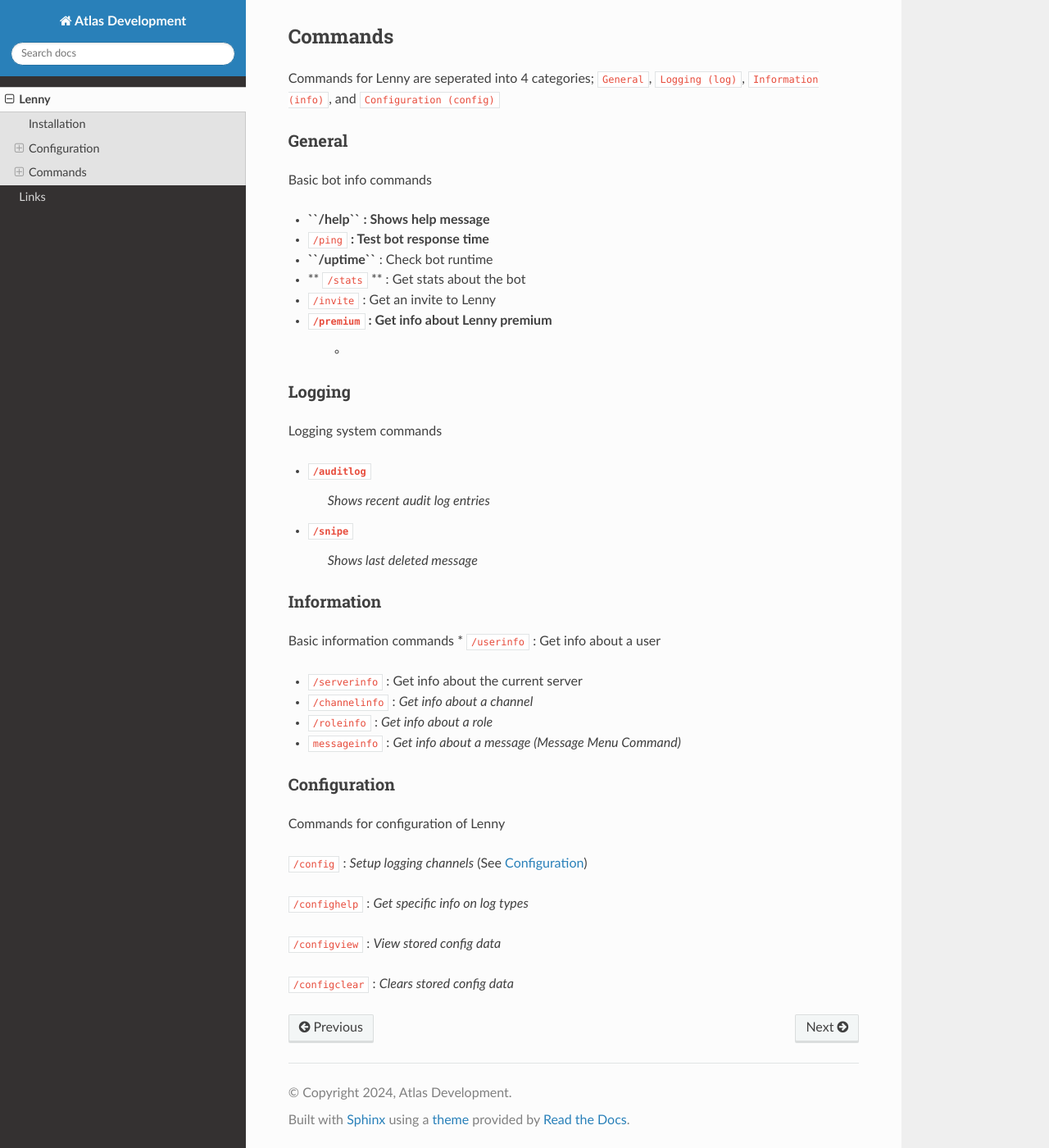
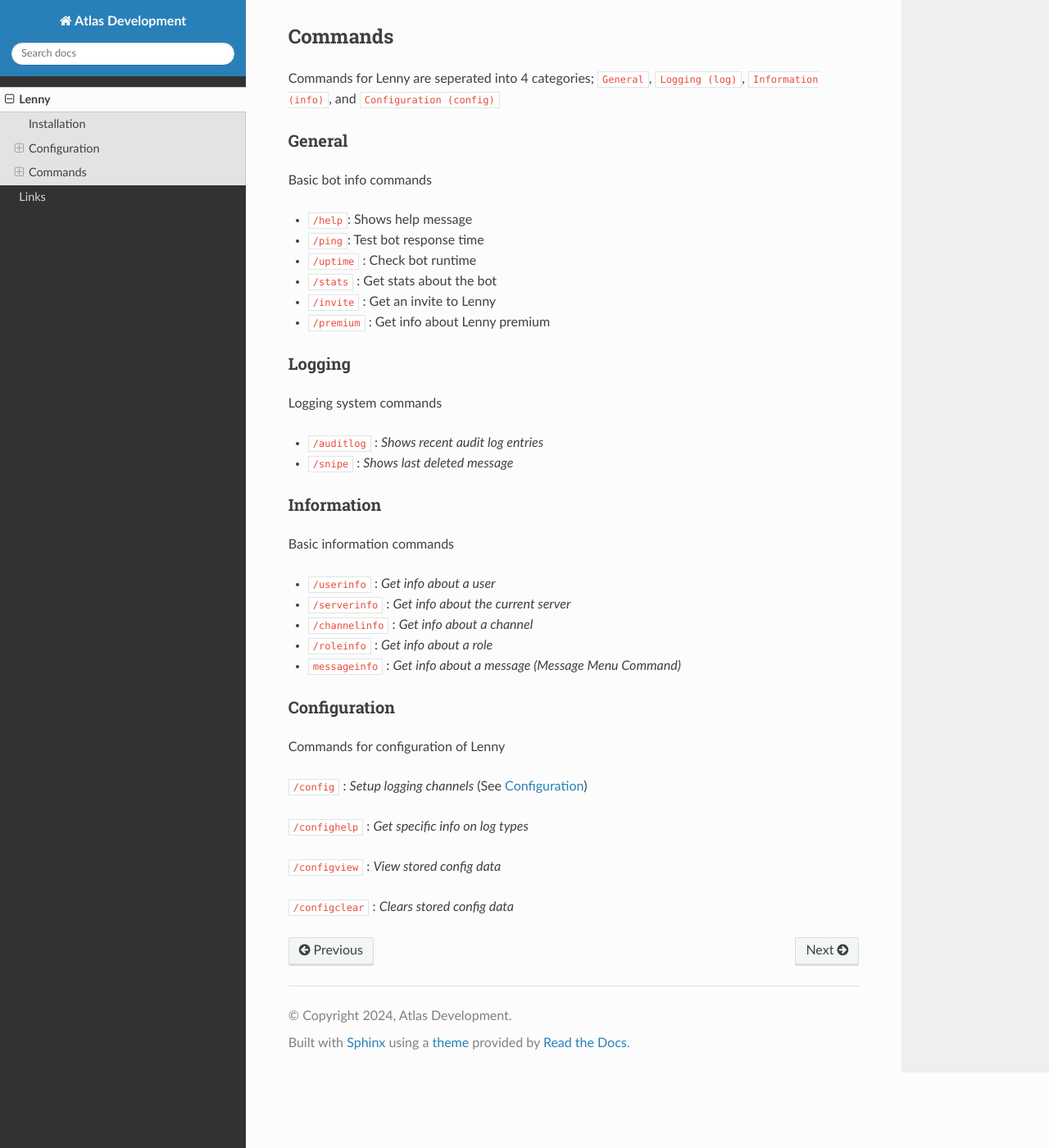
Before and after one commit to madebyatlas/docs, a Sphinx documentation site: the page built from docs/source/lenny.rst, in a window 1280 px wide and 1400 px high, scrolled down 1502 px. Shown: the whole window at 82% size. Built offline with Sphinx 7.4.7 and the Read the Docs theme 3.1.0, drawn with Linux system fonts in a browser that asks for light colours.

```diff
--- a/docs/source/lenny.rst
+++ b/docs/source/lenny.rst
@@ -74,37 +74,35 @@ General
 
 Basic bot info commands
 
-* **``/help``** **: Shows help message**
+* ``/help``: Shows help message
 
-* ``/ping`` **: Test bot response time**
+* ``/ping``: Test bot response time
 
-* **``/uptime``** : Check bot runtime
+* ``/uptime`` : Check bot runtime
 
-* ** ``/stats`` ** : Get stats about the bot
+* ``/stats`` : Get stats about the bot
 
 * ``/invite`` : Get an invite to Lenny
 
 * ``/premium`` : Get info about Lenny premium
-   -
 
 Logging
 -------
 
 Logging system commands
 
-* ``/auditlog``
-   *Shows recent audit log entries*
+* ``/auditlog`` : *Shows recent audit log entries*
 
-* ``/snipe``
-   *Shows last deleted message*
+* ``/snipe`` : *Shows last deleted message*
 
 Information
 -----------
 
 Basic information commands
-* ``/userinfo`` : Get info about a user
 
-* ``/serverinfo`` : Get info about the current server
+* ``/userinfo`` : *Get info about a user*
+
+* ``/serverinfo`` : *Get info about the current server*
 
 * ``/channelinfo`` : `Get info about a channel`
 
```
